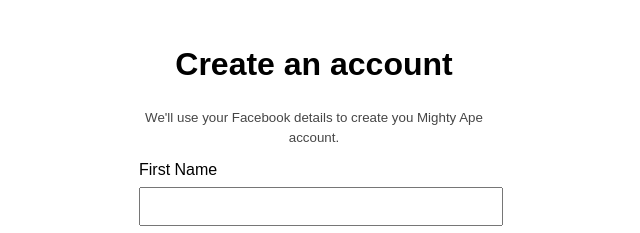
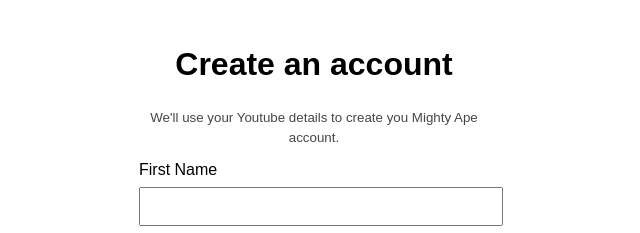
Before and after one commit to KunjAntala/HTML_form, a plain HTML site: page index.html in a window 1280 px wide. Shown: the top 233 px of the page, 326-966 px from the left. Drawn offline with Linux system fonts and the light colour scheme.

```diff
--- a/index.html
+++ b/index.html
@@ -10,7 +10,7 @@
     <div class="hero">
         <div class="child">
             <h1>Create an account</h1>
-            <p>We'll use your Facebook details to create you Mighty Ape account.</p>
+            <p>We'll use your Youtube details to create you Mighty Ape account.</p>
         </div>
 
         <form action="">
```
